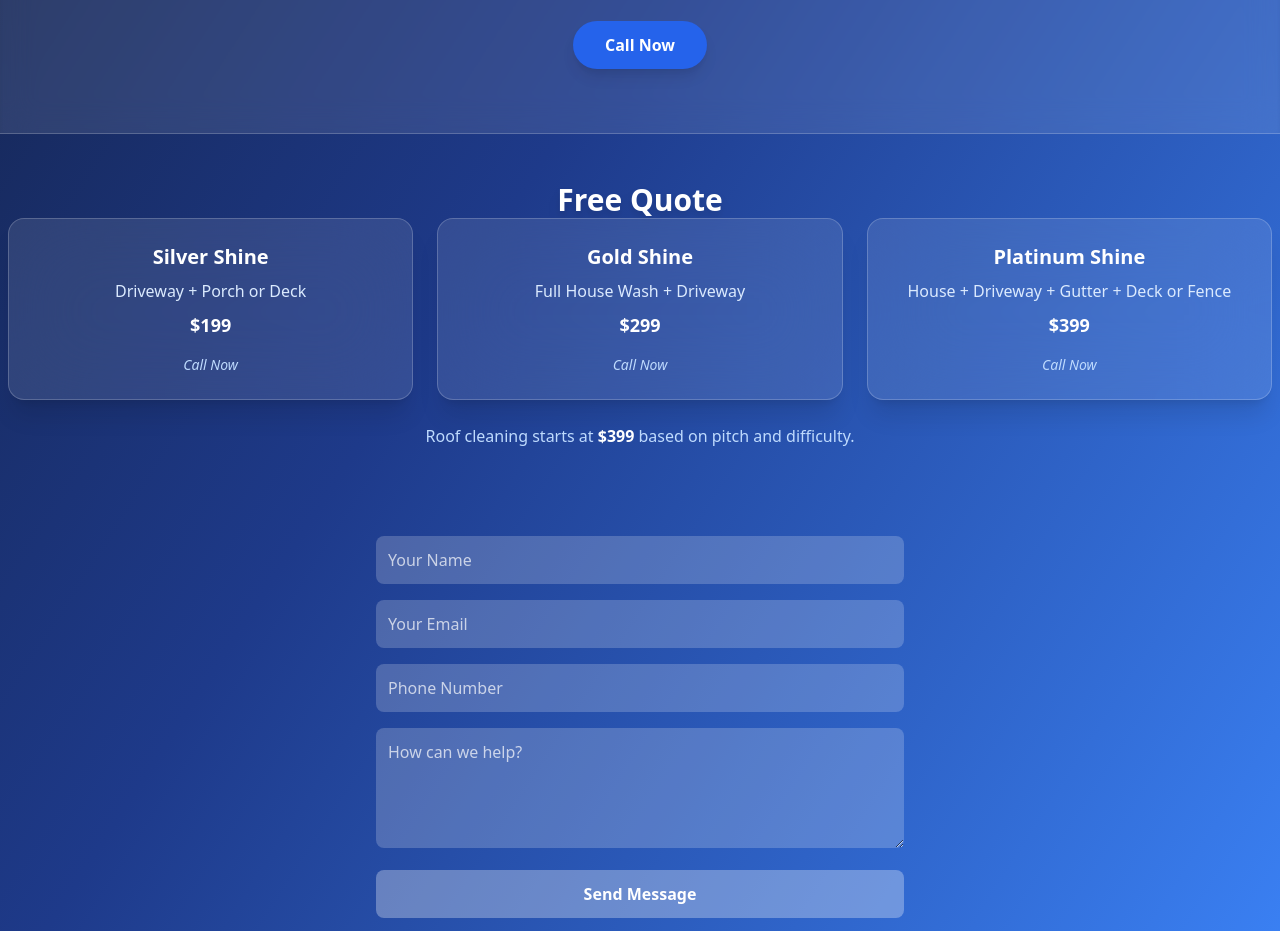
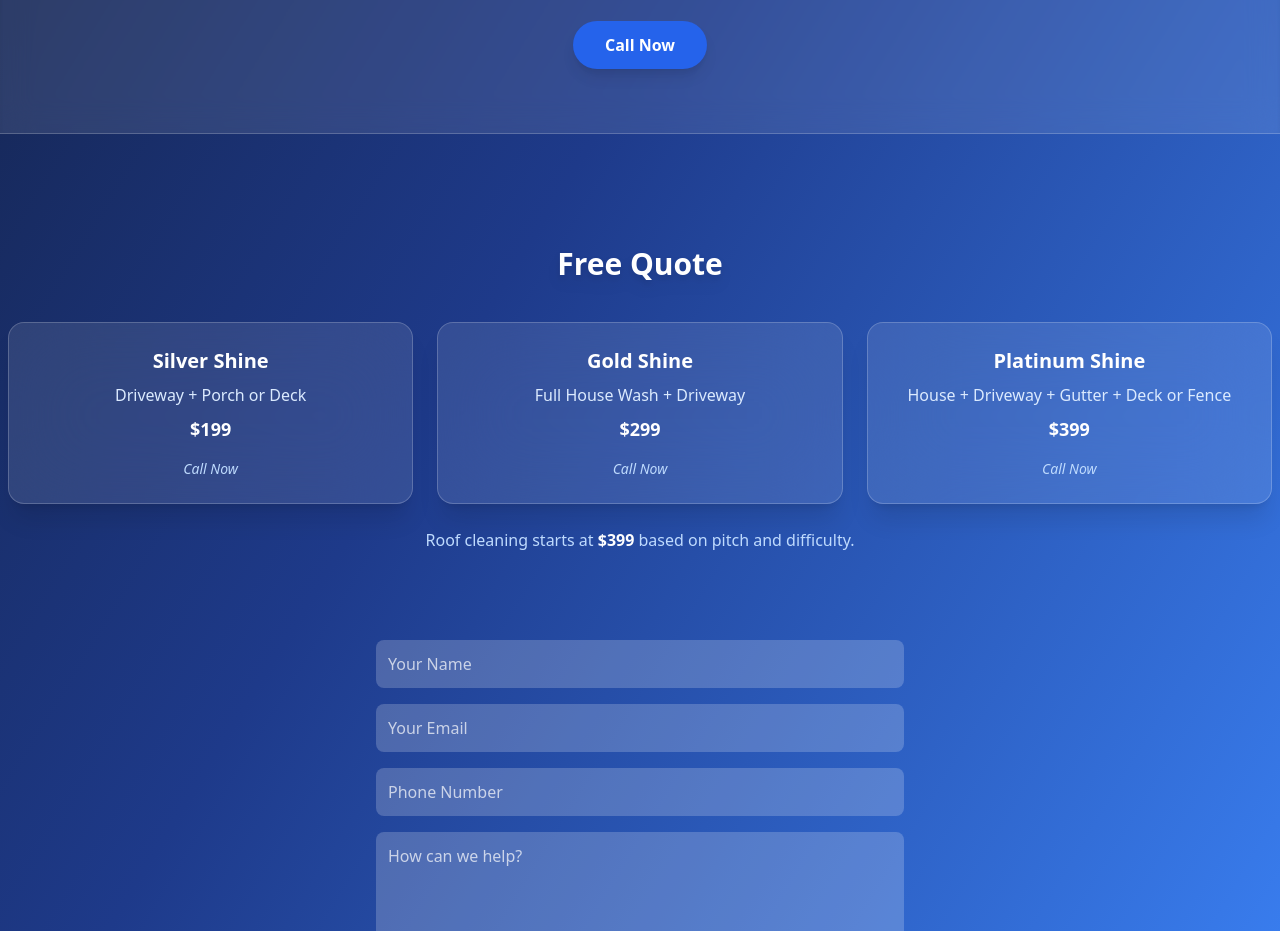
Before and after one commit to sylgag86/Cascade-final, a React (Create React App) app: page / in a window 1280 px wide. Shown: the part 980-1911 px from the top of the page. Built offline with nearby package versions, Linux system fonts and the light colour scheme.

Commit message:
Updated CTA and made Shine Packages clickable

```diff
--- a/src/CascadeLandingPage.jsx
+++ b/src/CascadeLandingPage.jsx
@@ -44,10 +44,10 @@ export default function CascadeLandingPage() {
       </section>
 
 {/* Shine Packages */}
-      <section className="text-center py-12">
+<section className="text-center py-12 mt-16">
   <a
     href="tel:+17162431397"
-  className="text-3xl font-bold text-white drop-shadow-lg mb-8 hover:underline hover:text-blue-300 transition"
+    className="text-3xl font-bold text-white drop-shadow-lg mb-10 hover:underline hover:text-blue-300 transition block"
   >
     Free Quote
   </a>
@@ -70,6 +70,7 @@ export default function CascadeLandingPage() {
       </a>
     ))}
   </div>
+
   <div className="text-center mt-6 text-blue-200">
     Roof cleaning starts at <span className="font-bold text-white">$399</span> based on pitch and difficulty.
   </div>
```
Lines whose indentation alone changed are shown as unchanged.
